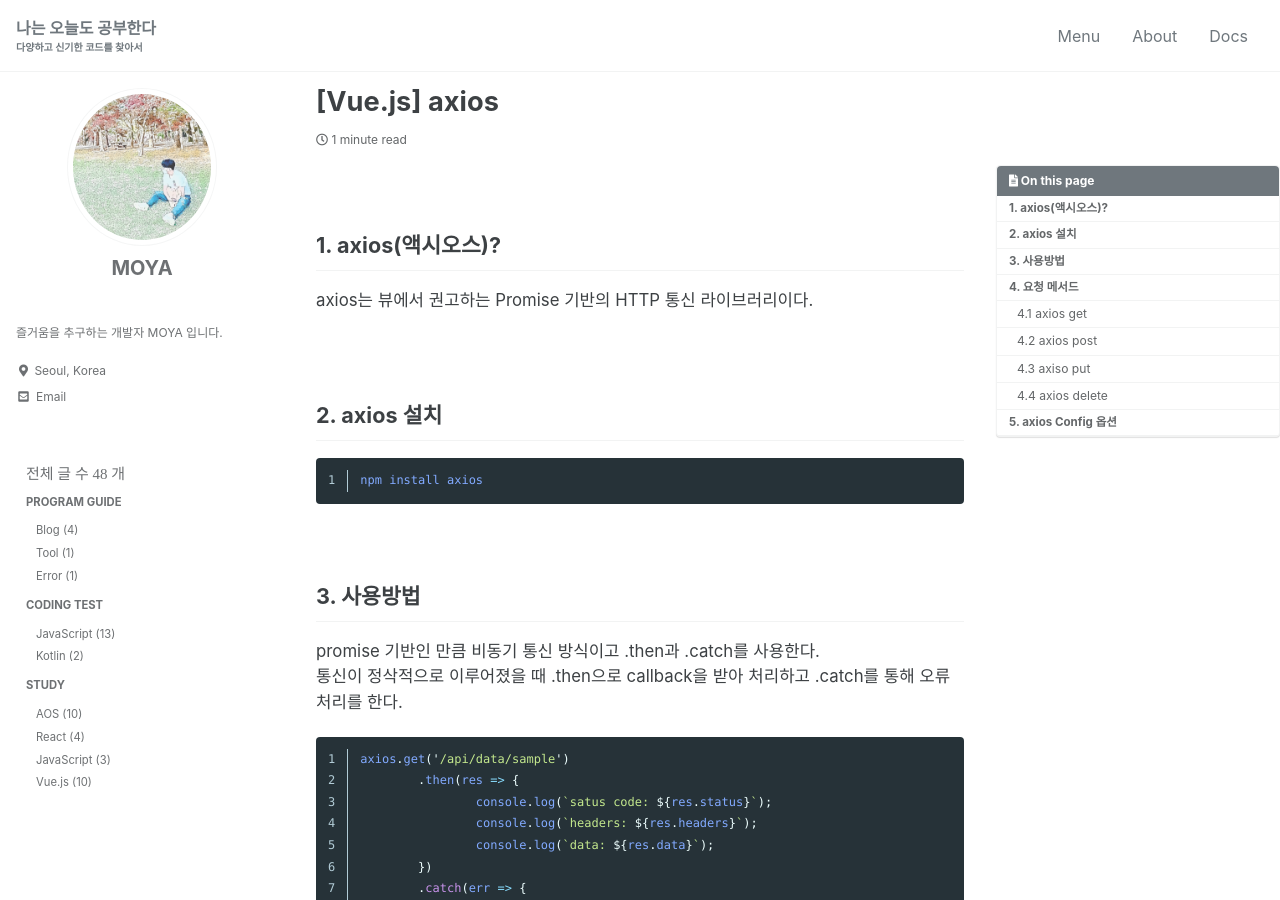
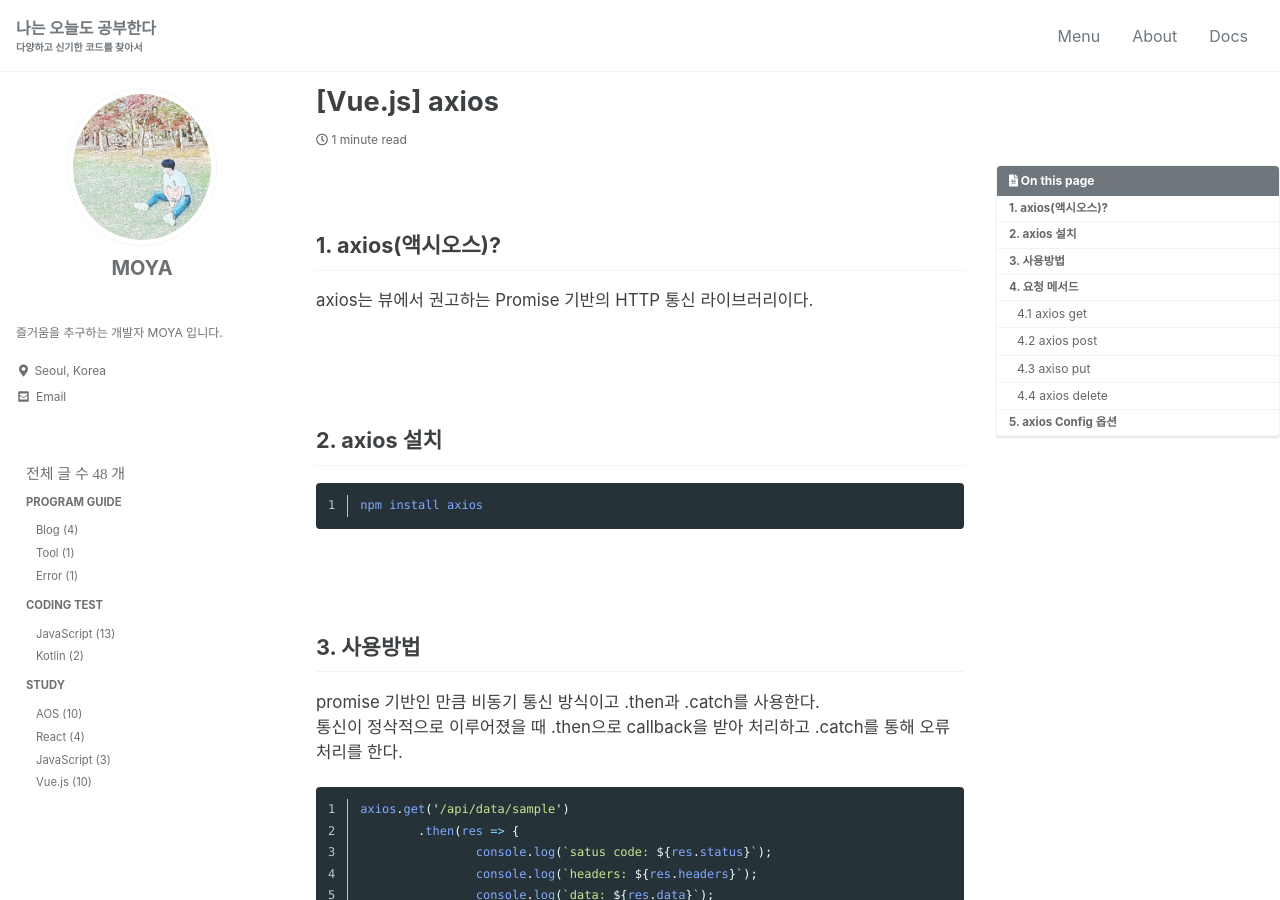
Before and after one commit to kdc7140/kdc7140.github.io, a Jekyll site: the page built from _posts/study/2022-10-30-vue009.md, in a window 1280 px wide and 900 px high. Built offline with Jekyll 4.4.1, drawn with Linux system fonts in a browser that asks for light colours; cached includes are drawn as plain includes; some web fonts are replaced.

Commit message:
template change

````diff
--- a/_posts/study/2022-10-30-vue009.md
+++ b/_posts/study/2022-10-30-vue009.md
@@ -18,7 +18,7 @@
 
 axios는 뷰에서 권고하는 Promise 기반의 HTTP 통신 라이브러리이다.
 
-<br/>
+<br/><br/>
 
 ## 2. axios 설치
 
@@ -26,7 +26,7 @@
 npm install axios
 ```
 
-<br/>
+<br/><br/>
 
 
 ## 3. 사용방법
@@ -46,7 +46,7 @@
 	})
 ```
 
-<br/>
+<br/><br/>
 
 ## 4. 요청 메서드
 
@@ -96,7 +96,7 @@
 	})
 ```
 
-<br/>
+<br/><br/>
 
 
 ## 5. axios Config 옵션
````
Also changed, not shown: _posts/study/2022-08-21-vue005.md (+2 -0 lines), _posts/study/2022-09-22-javascript002.md (+2 -2 lines), _posts/study/2022-10-03-vue008.md (+1 -1 lines).
